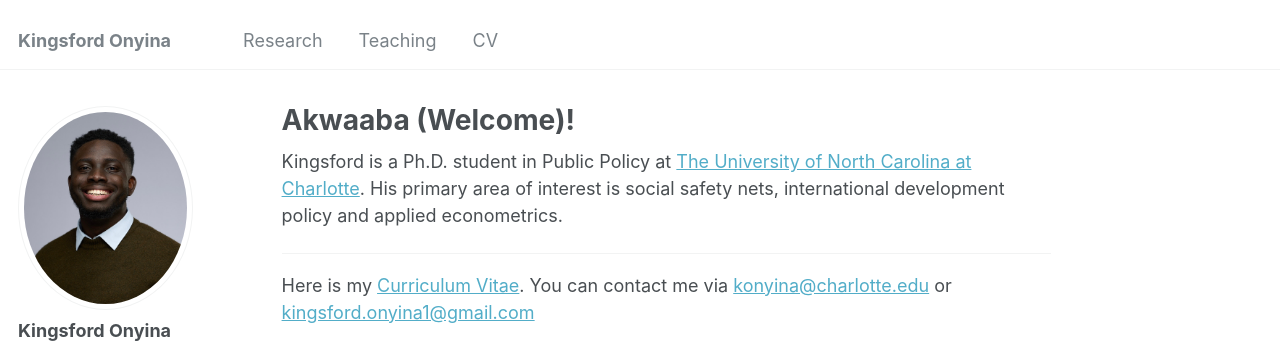
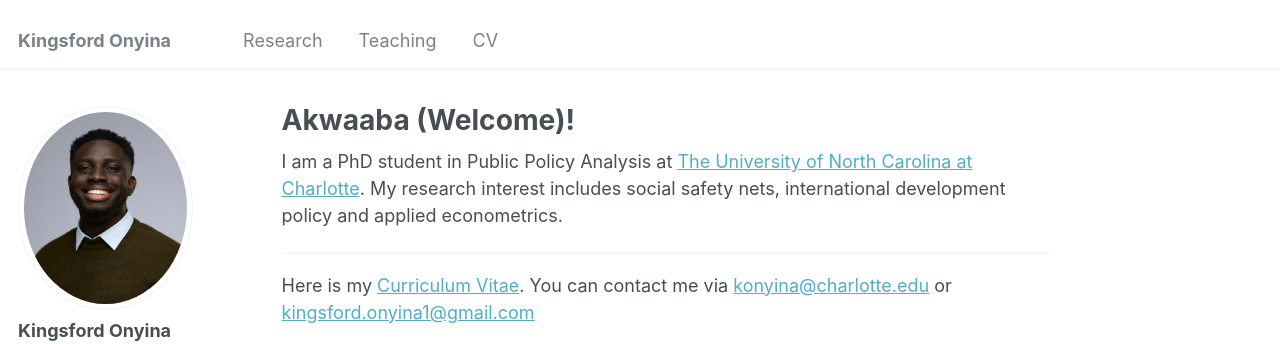
Before and after one commit to kingsfordonyina/kingsfordonyina.github.io, a Jekyll site: the page built from _pages/about.md, in a window 1280 px wide. Shown: the top 344 px of the page. Built offline with Jekyll 4.4.1, drawn with Linux system fonts in a browser that asks for light colours; some web fonts are replaced.

Commit message:
Update about.md

```diff
--- a/_pages/about.md
+++ b/_pages/about.md
@@ -6,7 +6,7 @@ redirect_from:
   - /about/
   - /about.html
 ---
-Kingsford is a Ph.D. student in Public Policy at [The University of North Carolina at Charlotte](https://publicpolicy.charlotte.edu/). His primary area of interest is social safety nets, international development policy and applied econometrics.
+I am a PhD student in Public Policy Analysis at [The University of North Carolina at Charlotte](https://publicpolicy.charlotte.edu/). My research interest includes social safety nets, international development policy and applied econometrics.
 
 ---
 
```
